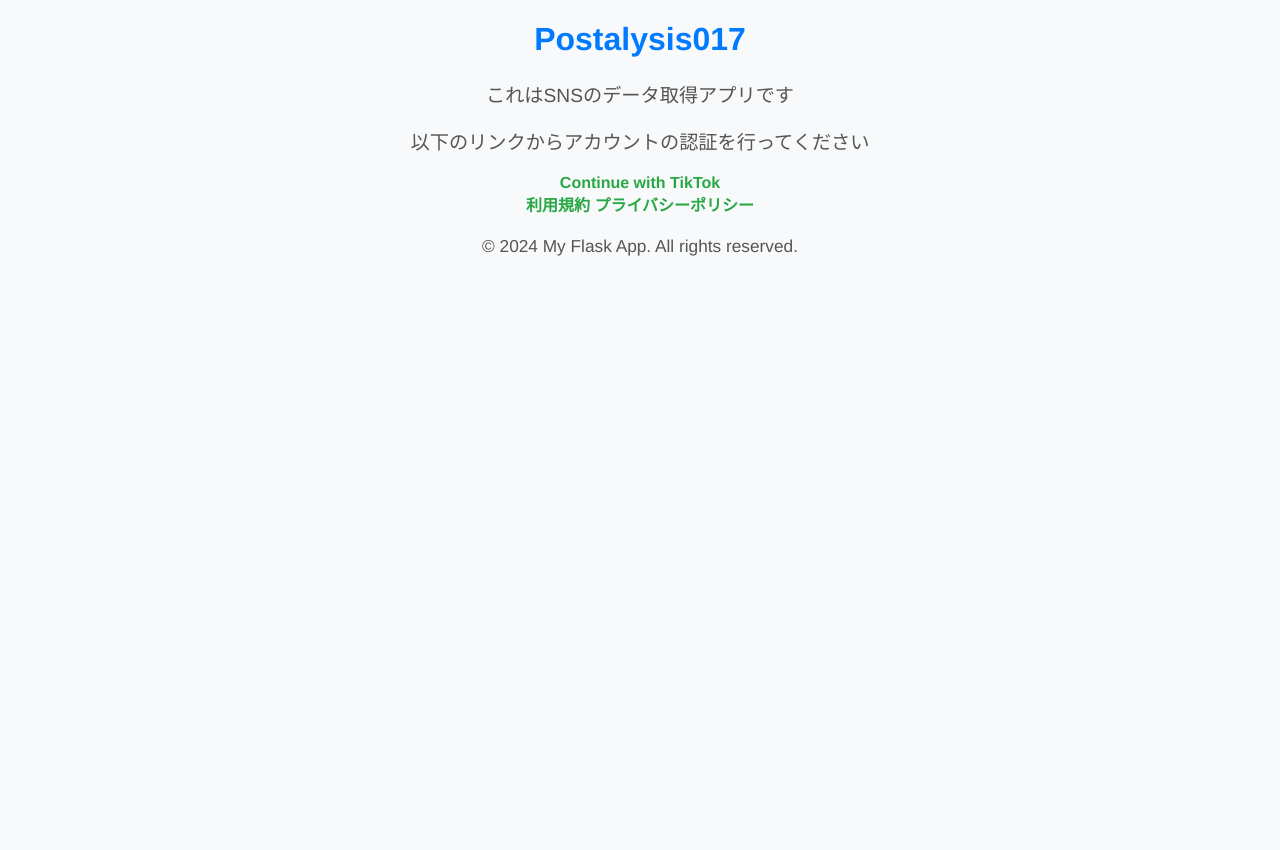
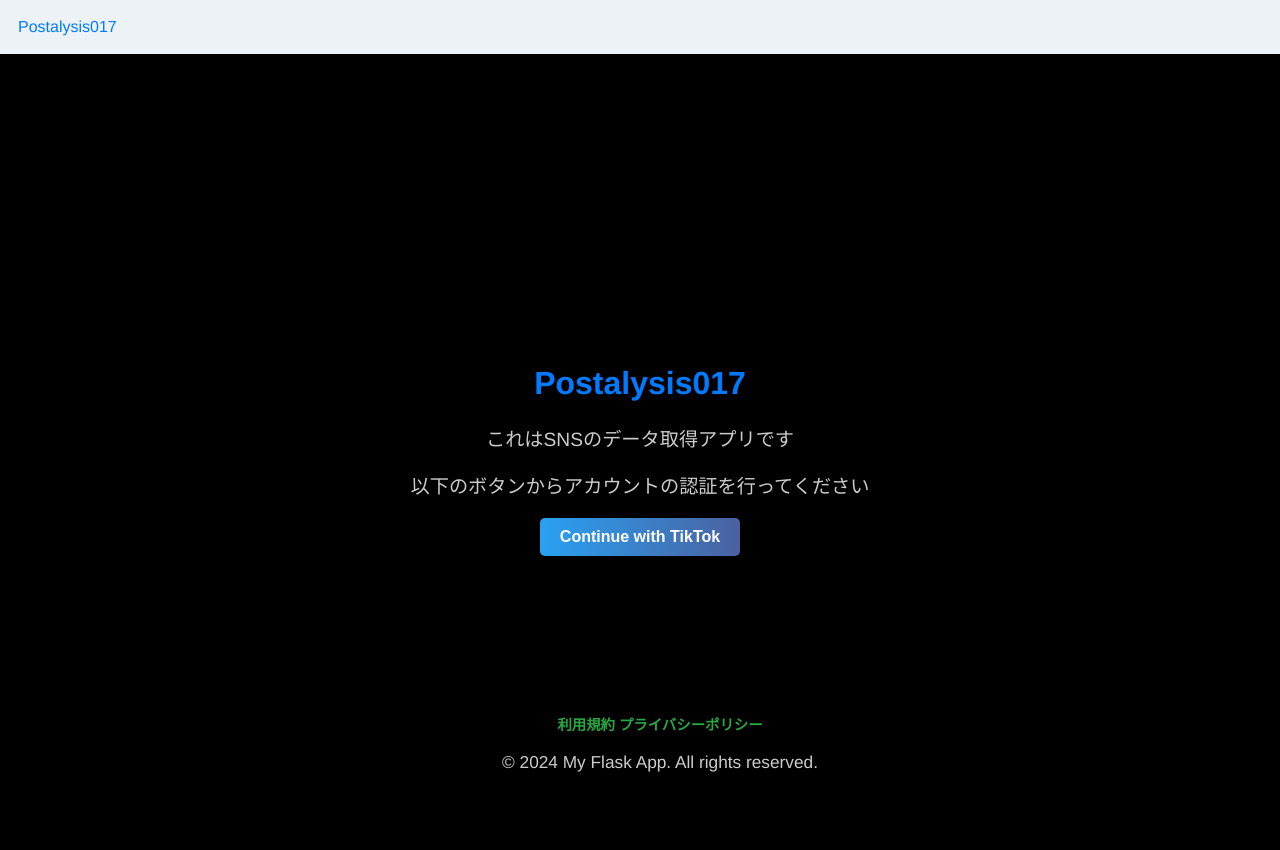
Before and after one commit to mmiyaji155/sns_api_app, a Flask app: page / in a window 1280 px wide. Before the commit the page ends 256 px from the top, so only its background shows below. Run offline with Flask 3, Linux system fonts and the light colour scheme.

Commit message:
fix html file

```diff
--- a/src/templates/start_page.html
+++ b/src/templates/start_page.html
@@ -6,10 +6,26 @@
         <style>
             body {
                 font-family: 'Helvetica Neue', Arial, sans-serif;
-                background-color: #f8f9fa;
-                margin: 20px;
+                background-color: #000;
+                margin: 0;
                 text-align: center;
-                color: #333;
+                color: #fff;
+                display: flex;
+                flex-direction: column;
+                align-items: center;
+                justify-content: center;
+                height: 100vh;
+                padding-top: 50px; /* Adjust the top padding based on the header height */
+            }
+
+            header {
+                width: 100%;
+                padding: 18px;
+                background-color: #edf2f7;
+                position: fixed;
+                top: 0;
+                left: 0;
+                z-index: 1000;
             }
 
             h1 {
@@ -18,7 +34,27 @@
 
             p {
                 font-size: 1.2em;
-                color: #555;
+                color: #ccc;
+            }
+
+            /* Style for the button */
+            button {
+                display: inline-block;
+                padding: 10px 20px;
+                font-size: 1em;
+                font-weight: bold;
+                text-align: center;
+                text-decoration: none;
+                background: linear-gradient(to right, #29a1f2, #4b61a1); /* TikTok's gradient colors */
+                color: #fff;
+                border: none;
+                border-radius: 5px;
+                cursor: pointer;
+                transition: background 0.3s ease;
+            }
+
+            button:hover {
+                background: linear-gradient(to right, #1a8cd2, #365899);
             }
 
             a {
@@ -35,29 +71,42 @@
                 color: #6c757d;
             }
 
+            .header {
+                text-align: left;
+                color: #007bff;
+            }
+
             .container {
                 max-width: 600px;
                 margin: 0 auto;
             }
 
             .footer {
+                position: fixed;
+                bottom: 0;
+                left: 0;
+                width: 100%;
                 margin-top: 20px;
                 font-size: 0.9em;
                 color: #6c757d;
+                background-color: #000;
+                padding: 10px 20px;
             }
         </style>
     </head>
     <body>
+        <header>
+            <div class="header">Postalysis017</div>
+        </header>
         <div class="container">
             <h1>Postalysis017</h1>
             <p>これはSNSのデータ取得アプリです</p>
-            <p>以下のリンクからアカウントの認証を行ってください</p>
-            <a href='{{SERVER_ENDPOINT_OAUTH}}'>Continue with TikTok</a>
-            <br>
+            <p>以下のボタンからアカウントの認証を行ってください</p>
+            <button onclick="window.location.href='{{SERVER_ENDPOINT_OAUTH}}'">Continue with TikTok</button>
+        </div>
+        <div class="footer">
             <a href="https://mmiyaji000.wixsite.com/sns-analysis-app/%E5%88%A9%E7%94%A8%E8%A6%8F%E7%B4%84">利用規約</a>
             <a href="https://mmiyaji000.wixsite.com/sns-analysis-app/%E3%83%97%E3%83%A9%E3%82%A4%E3%83%90%E3%82%B7%E3%83%BC%E3%83%9D%E3%83%AA%E3%82%B7%E3%83%BC">プライバシーポリシー</a>
-        </div>
-        <div class="footer">
             <p>© 2024 My Flask App. All rights reserved.</p>
         </div>
     </body>
```
